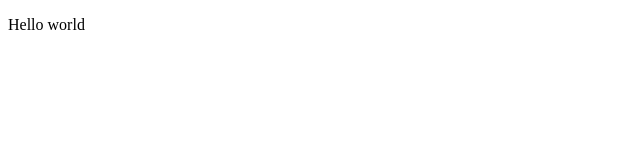
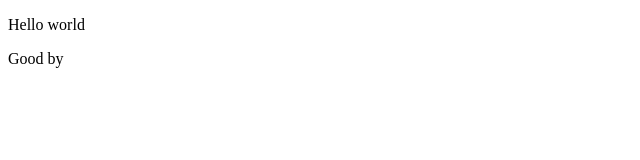
Before and after one commit to breatheco-de/exercise-product-landing-page-plain-css, a plain HTML site: page src/index.html in a window 1280 px wide. Shown: the full height of the page, 0-640 px from the left. Drawn offline with Linux system fonts and the light colour scheme.

```diff
--- a/src/index.html
+++ b/src/index.html
@@ -6,5 +6,6 @@
     </head>
     <body>
         <p>Hello world</p>
+        <div>Good by</div>
     </body>
 </html>
```
Also changed, not shown: 1 other file.
